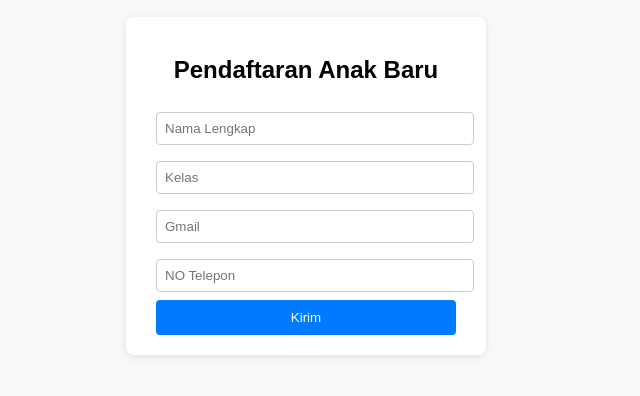
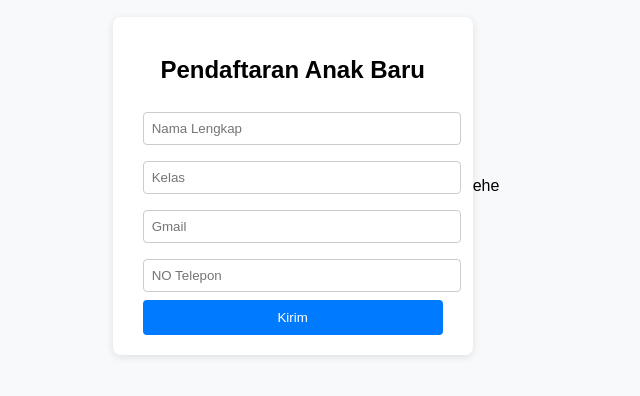
Before and after one commit to Beginneratcodeweb/Daftar, a plain HTML site: page index.html in a window 1280 px wide. Shown: the part 222-618 px from the top of the page, without its empty margins (334-974 px from the left). Drawn offline with Linux system fonts and the light colour scheme.

Commit message:
Update index.html

```diff
--- a/index.html
+++ b/index.html
@@ -131,5 +131,6 @@ form.addEventListener('submit', function(e) {
 });
 </script>
 
+<a href"index1.html">ehe</a>
 </body>
 </html>
```
